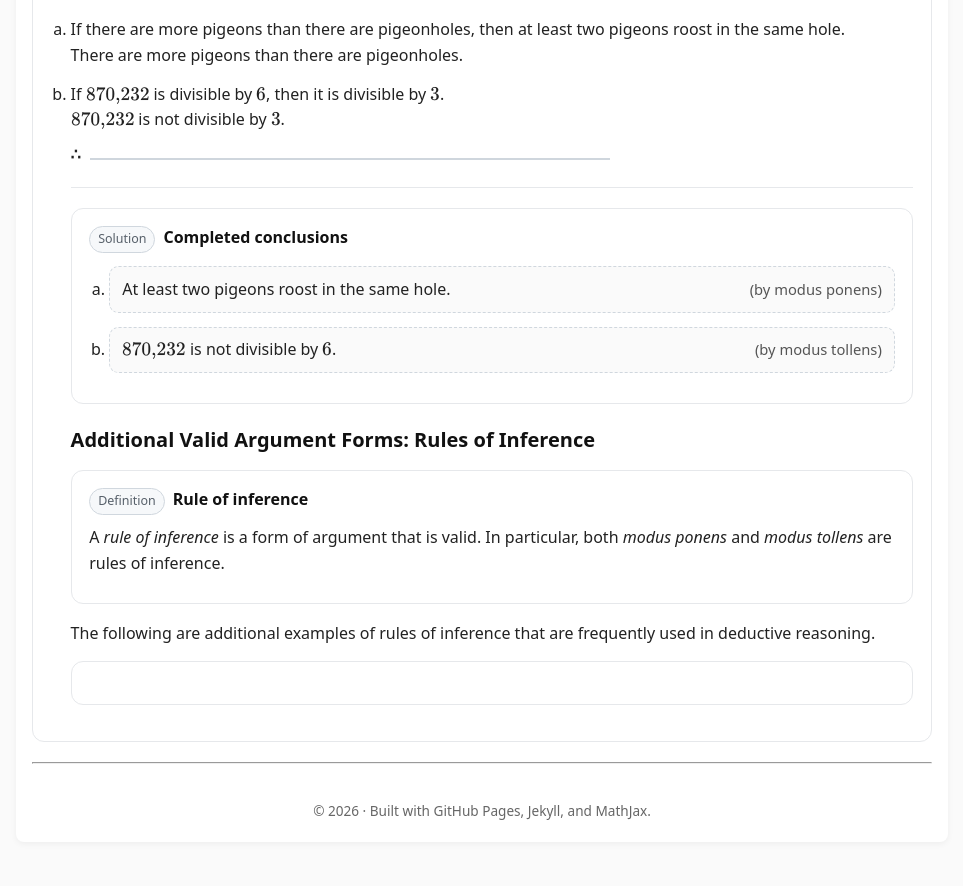
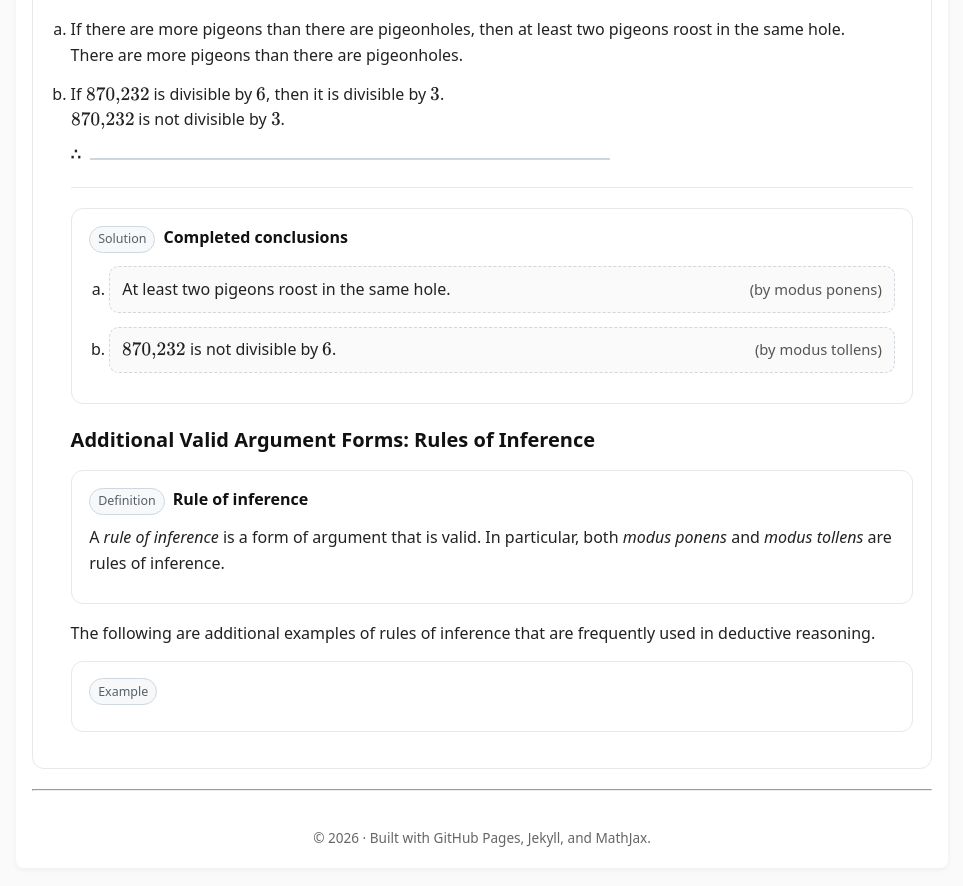
Before and after one commit to SaleemKamaludin/SaleemKamaludin.github.io, a Jekyll site: the page built from courses/comp1604/lecture-notes/lecture-01/index.md, in a window 1280 px wide and 900 px high, scrolled down 5429 px. Shown: the top 886 px of the window, without its empty margins (158-1121 px from the left). Built offline with Jekyll 4.4.1, drawn with Linux system fonts in a browser that asks for light colours.

Commit message:
Update index.md

```diff
--- a/courses/comp1604/lecture-notes/lecture-01/index.md
+++ b/courses/comp1604/lecture-notes/lecture-01/index.md
@@ -1817,3 +1817,4 @@ used in deductive reasoning.
   <!-- Example: Generalization -->
   <div class="box" id="ex-generalization">
  <div class="box-header">
+<span class="tag">Example</span>
```
